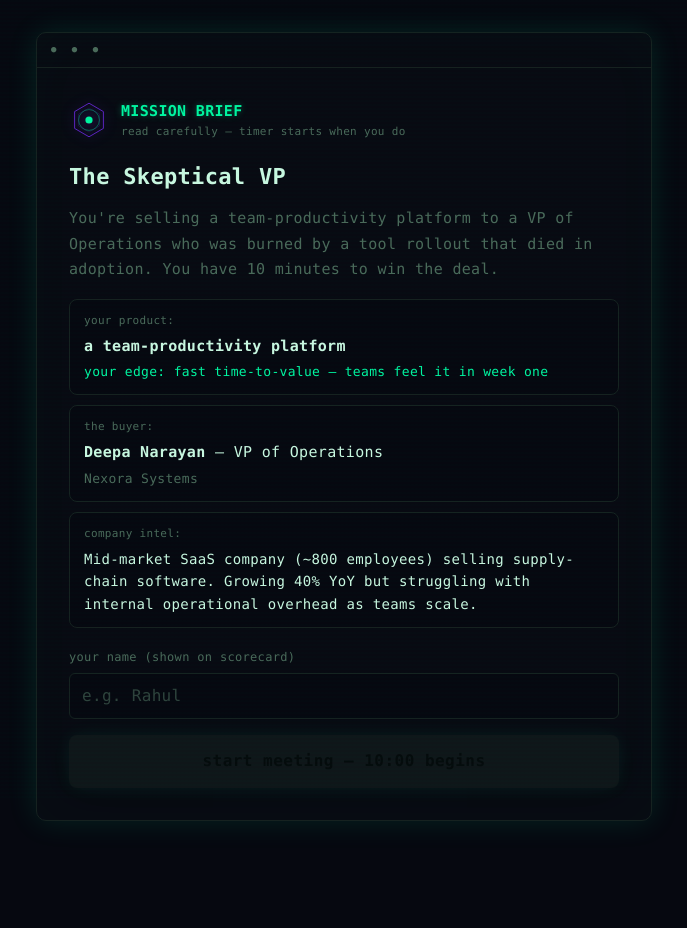
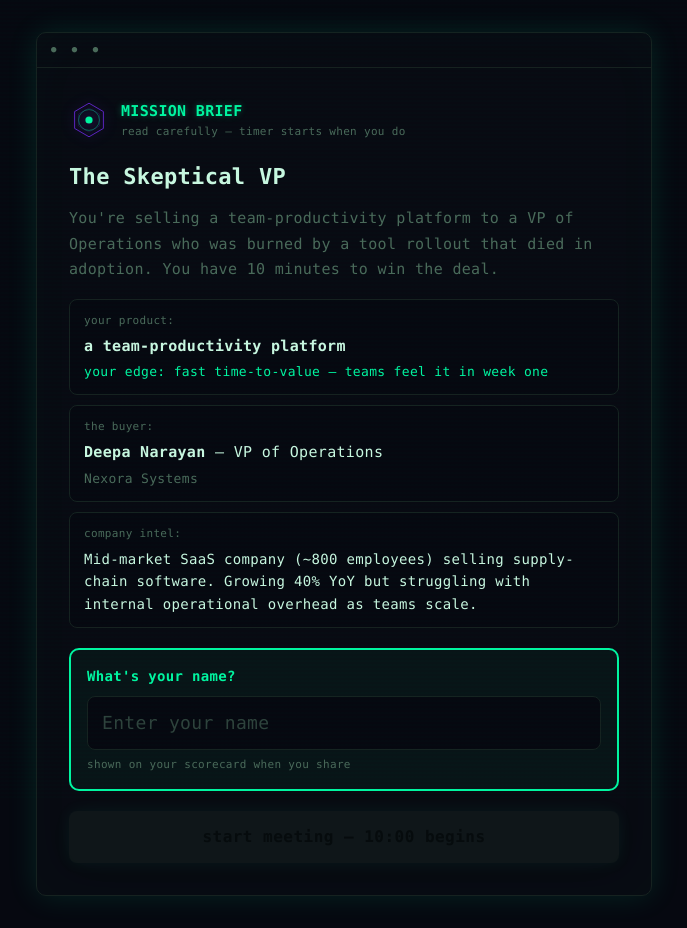
Before and after one commit to sarveshkhimesra/beat-axiom, a Next.js app: page /duel in a window 1280 px wide. Both pictures are taken after a click on the button 640 px from the left and 219 px from the top of the page. Shown: the whole page, without its empty margins (296-983 px from the left). Before the commit the page ends 853 px from the top, so only its background shows below. Built offline with nearby package versions, Linux system fonts and the light colour scheme.

Commit message:
design: make name input prominent — green border, larger font, autoFocus

```diff
--- a/src/app/duel/DuelClient.tsx
+++ b/src/app/duel/DuelClient.tsx
@@ -289,15 +289,17 @@ export default function DuelClient() {
               </div>
             </div>
 
-            <div style={{ marginBottom: 16 }}>
-              <label style={{ fontSize: 12, color: "var(--text-secondary)", display: "block", marginBottom: 6 }}>your name (shown on scorecard)</label>
+            <div style={{ marginBottom: 20, padding: "16px", borderRadius: 10, border: "2px solid var(--accent-primary)", background: "rgba(0, 245, 160, 0.04)" }}>
+              <label style={{ fontSize: 14, fontWeight: 600, color: "var(--accent-primary)", display: "block", marginBottom: 8 }}>What&apos;s your name?</label>
               <input
                 value={playerName}
                 onChange={(e) => setPlayerName(e.target.value)}
-                placeholder="e.g. Rahul"
+                placeholder="Enter your name"
                 className="prompt-input"
-                style={{ fontSize: 16, padding: "10px 12px", border: "1px solid var(--border)", borderRadius: 6, background: "var(--bg-primary)" }}
+                autoFocus
+                style={{ fontSize: 18, padding: "12px 14px", border: "1px solid var(--border)", borderRadius: 8, background: "var(--bg-primary)", fontWeight: 500 }}
               />
+              <div style={{ fontSize: 11, color: "var(--text-secondary)", marginTop: 6 }}>shown on your scorecard when you share</div>
             </div>
 
             <button
```
